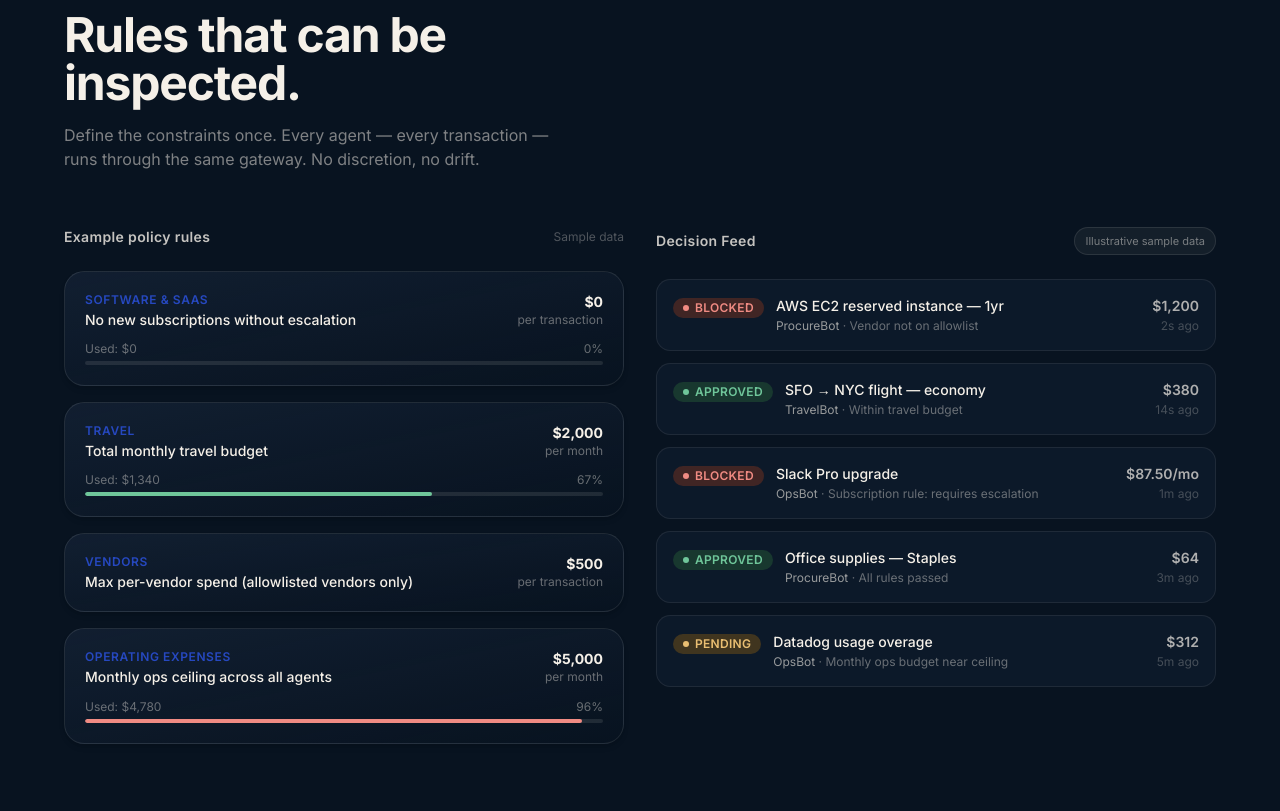
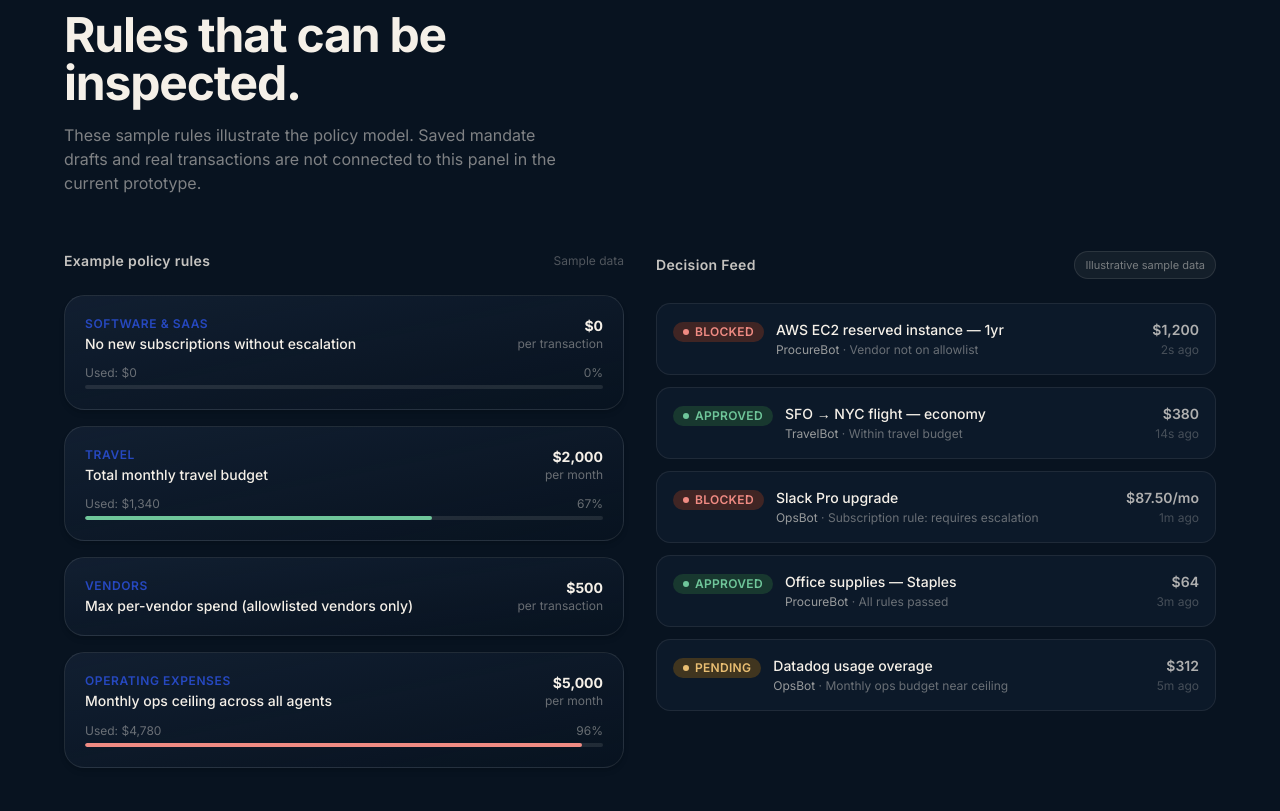
Before and after one commit to Saishashank2425/veltrio, a Next.js app: page / in a window 1280 px wide. Shown: the part 3180-3991 px from the top of the page. Built offline with nearby package versions, Linux system fonts and the light colour scheme.

Commit message:
Clarify homepage policy panel is illustrative rather than live

```diff
--- a/components/sections/SpendingControl.tsx
+++ b/components/sections/SpendingControl.tsx
@@ -110,8 +110,7 @@ export function SpendingControl() {
             Rules that can be inspected.
           </h2>
           <p className="mt-4 text-ivory/50 max-w-lg text-base">
-            Define the constraints once. Every agent — every transaction —
-            runs through the same gateway. No discretion, no drift.
+            These sample rules illustrate the policy model. Saved mandate drafts and real transactions are not connected to this panel in the current prototype.
           </p>
         </div>
 
```
